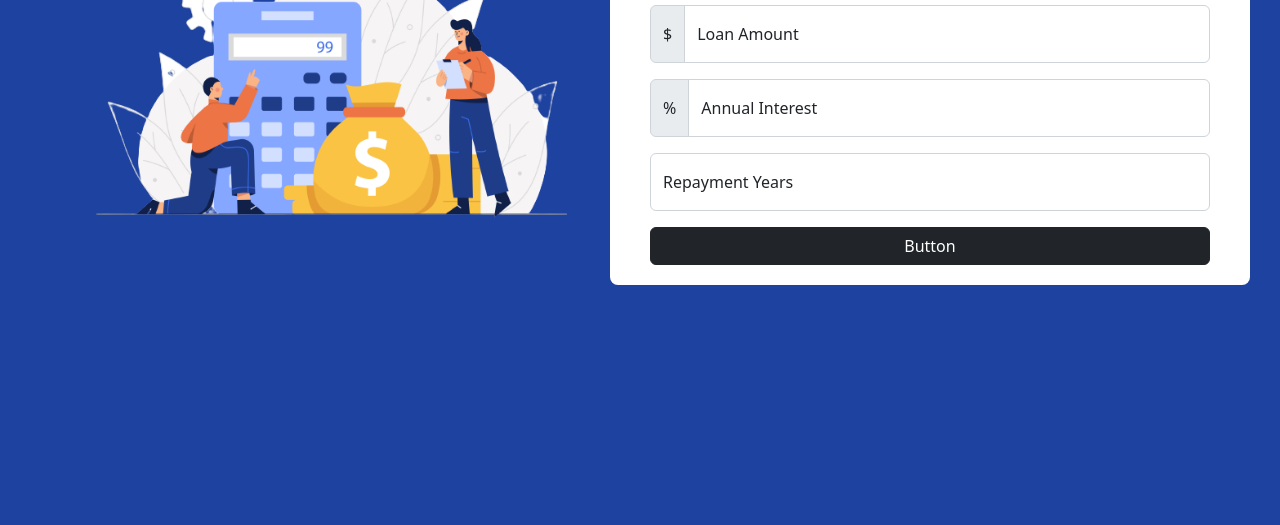
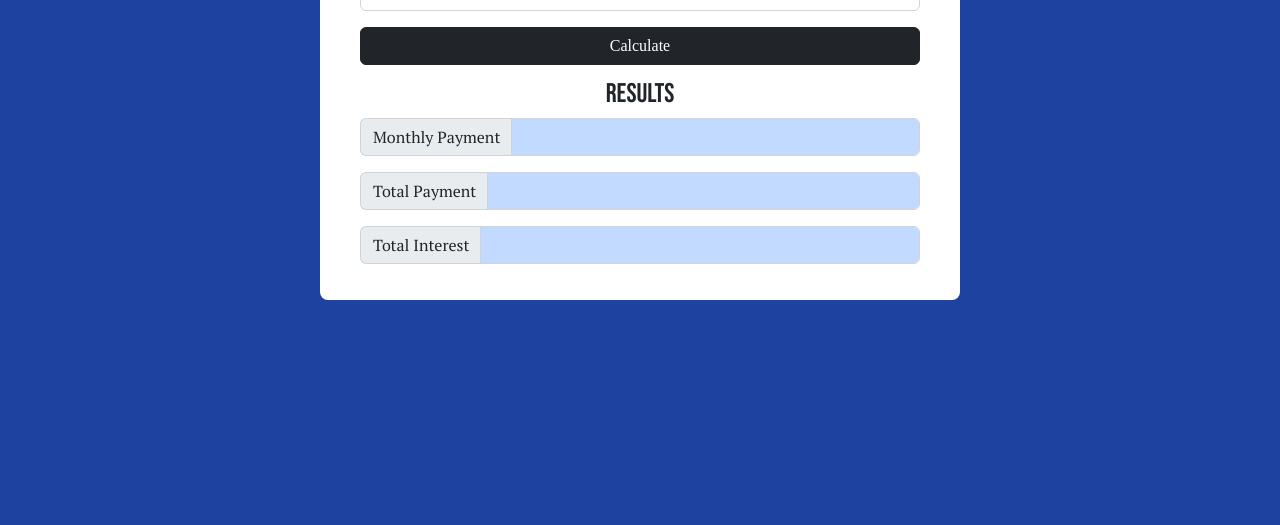
Before and after one commit to Mayadev3/loan-calculator, a plain HTML site: page index.html in a window 1280 px wide. Shown: the part 315-840 px from the top of the page. Before the commit the page ends 800 px from the top, so only its background shows below. Drawn offline with nearby package versions, Linux system fonts and the light colour scheme.

Commit message:
added a new font

```diff
--- a/index.html
+++ b/index.html
@@ -22,12 +22,6 @@
   </head>
   <body>
     <div class="img-calculator-container">
-      <div class="calculate-img">
-        <img
-          src="/images/Mar-Business_11-removebg-preview.png"
-          class="img-fluid image"
-        />
-      </div>
       <div class="container">
         <div class="calculator-content">
           <h1>Loan Calculator</h1>
@@ -67,7 +61,44 @@
             </div>
           </div>
           <div class="d-grid gap-2">
-            <button class="btn btn-dark" type="button">Button</button>
+            <button class="btn btn-dark" type="button">Calculate</button>
+          </div>
+          <h2>Results</h2>
+
+          <div class="input-group mb-3">
+            <span class="input-group-text for-result" id="basic-addon3"
+              >Monthly Payment</span
+            >
+            <input
+              type="text"
+              class="form-control bg-primary bg-opacity-25"
+              id="basic-url"
+              aria-describedby="basic-addon3"
+            />
+          </div>
+
+          <div class="input-group mb-3">
+            <span class="input-group-text for-result" id="basic-addon3"
+              >Total Payment</span
+            >
+            <input
+              type="text"
+              class="form-control bg-primary bg-opacity-25"
+              id="basic-url"
+              aria-describedby="basic-addon3"
+            />
+          </div>
+
+          <div class="input-group mb-3">
+            <span class="input-group-text for-result" id="basic-addon3"
+              >Total Interest</span
+            >
+            <input
+              type="text"
+              class="form-control bg-primary bg-opacity-25"
+              id="basic-url"
+              aria-describedby="basic-addon3"
+            />
           </div>
         </div>
       </div>
--- a/style.css
+++ b/style.css
@@ -1,4 +1,4 @@
-@import url("https://fonts.googleapis.com/css2?family=Bebas+Neue&display=swap");
+@import url("https://fonts.googleapis.com/css2?family=Bebas+Neue&family=PT+Serif&display=swap");
 * {
   box-sizing: border-box; /*so padding and border doesnt effect the width and height of the element*/
 }
@@ -6,20 +6,8 @@
 body {
   margin: 0;
   min-height: 100vh; /* we need to assign a height so the items knows where to center*/
-  overflow: hidden; /*so there are no scroll bars visible*/
   background-color: #1e429f;
-}
-.img-calculator-container {
-  display: flex;
-  justify-content: space-between;
-  align-items: center;
-  width: 100%;
-  min-height: 100vh;
-  padding-left: 80px;
-}
-.image {
-  width: 500px;
-  height: 340px;
+  font-family: "Playfair Display", serif;
 }
 
 .container {
@@ -37,3 +25,16 @@ h1 {
   font-weight: bold;
   margin-bottom: 20px;
 }
+h2 {
+  text-align: center;
+  font-family: "Bebas Neue", cursive;
+  margin-top: 13px;
+  font-size: 27px;
+}
+.for-result {
+  border-right: none;
+}
+.input-group,
+.input-group-text {
+  font-family: "PT Serif", serif;
+}
```
